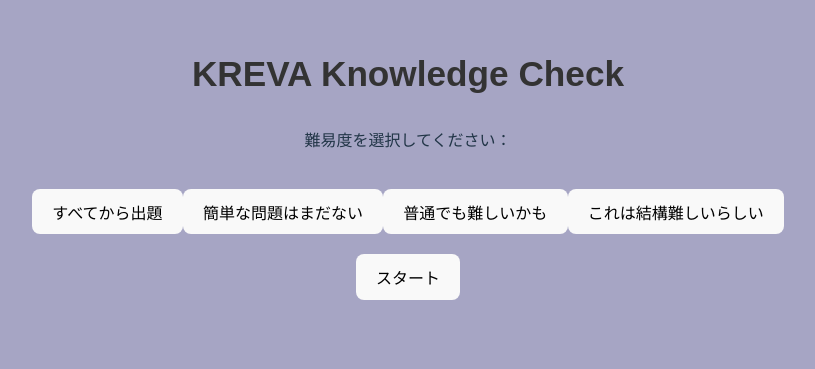
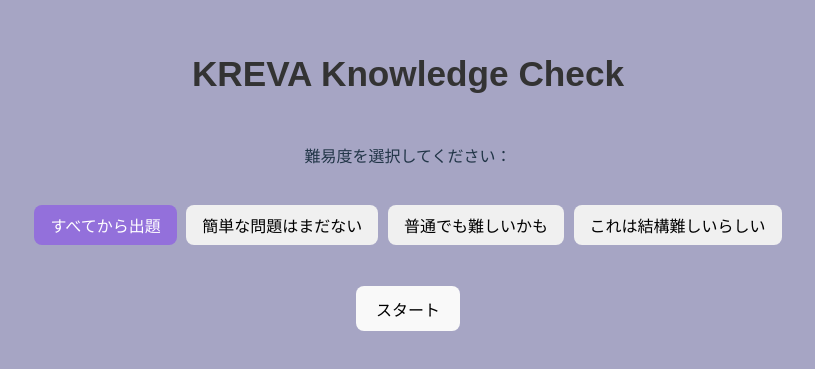
Before and after one commit to kanon2024s/KRE908-knowledge-check, a React (Vite) app: page / in a window 1280 px wide. Shown: the part 101-470 px from the top of the page, without its empty margins (232-1047 px from the left). Built offline with nearby package versions, Linux system fonts and the light colour scheme.

Commit message:
Update App.css

```diff
--- a/src/App.css
+++ b/src/App.css
@@ -250,3 +250,24 @@
     padding-left: 0.8em;
   }
 }
+
+.difficulty-selector {
+  margin: 1em 0;
+  text-align: center;
+}
+
+.difficulty-button {
+  margin: 0.3em;
+  padding: 0.5em 1em;
+  background-color: #f0f0f0;
+  border: none;
+  border-radius: 8px;
+  cursor: pointer;
+  font-size: 1rem;
+}
+
+.difficulty-button.selected {
+  background-color: #9370db;
+  color: white;
+  font-weight: bold;
+}
```
